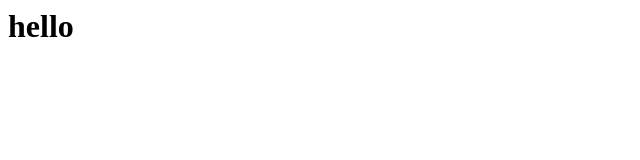
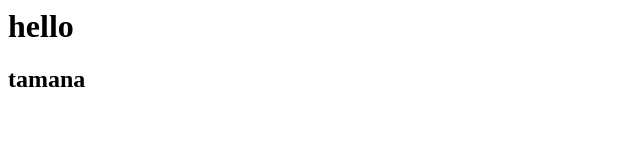
Before and after one commit to tamanal3997/ta, a plain HTML site: page index.html in a window 1280 px wide. Shown: the full height of the page, 0-640 px from the left. Drawn offline with Linux system fonts and the light colour scheme.

Commit message:
new commit 2

```diff
--- a/index.html
+++ b/index.html
@@ -8,5 +8,6 @@
    <h1>hello
 
    </h1>
+   <h2>tamana</h2>
 </body>
 </html>
```
